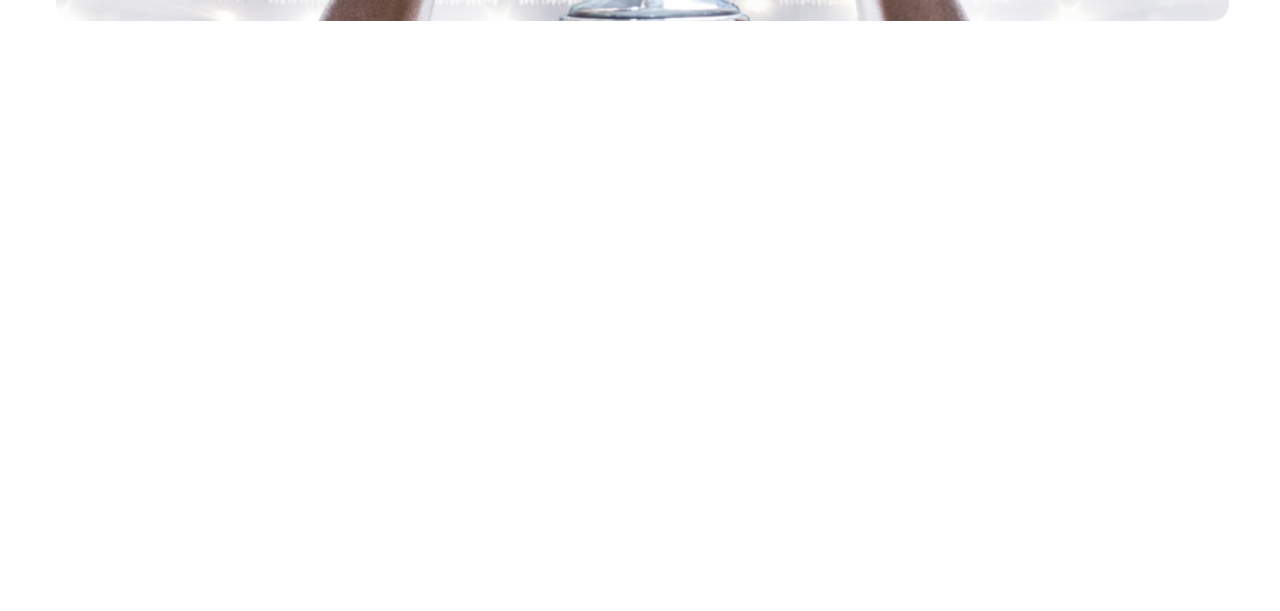
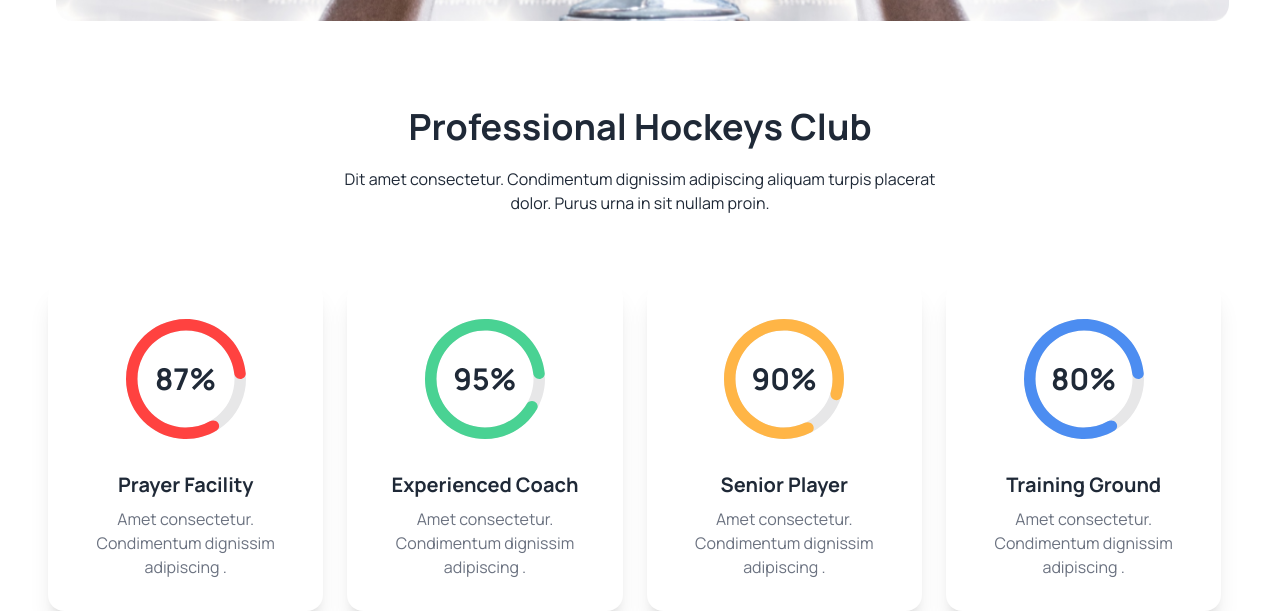
Before and after one commit to salahuddin24/Assignment-3-Hockeys, a plain HTML site: page index.html in a window 1280 px wide. Shown: the part 711-1322 px from the top of the page. Before the commit the page ends 878 px from the top, so only its background shows below. Drawn offline with nearby package versions, Linux system fonts and the light colour scheme.

Commit message:
added hockey club section

```diff
--- a/index.html
+++ b/index.html
@@ -113,7 +113,7 @@
       </div>
 
     </div>
-    <div class="bg-black mx-6 rounded-2xl lg:w-[550px] lg:relative  lg:bottom-[170px] lg:left-[700px]">
+    <div class="bg-black mx-6 rounded-2xl lg:w-[550px] lg:absolute lg:top-[560px]  lg:left-[700px]">
       <div class="text-white p-5 space-y-4">
         <h2 class="text-3xl font-semibold">Meet all the heroes from the field</h2>
         <p>Dit amet consectetur. Condimentum dignissim adipiscing aliquam turpis placerat dolor. Purus urna in sit nullam proin. </p>
@@ -124,7 +124,62 @@
 
 </header>
 <main>
+  <!-- hockey club section  -->
+  <section class=" mt-12 lg:mt-16">
+    <div class="text-center p-4 space-y-5">
+      <h2 class="text-4xl font-bold">Professional Hockeys Club</h2>
 
+          <p class=" ">Dit amet consectetur. Condimentum dignissim adipiscing aliquam turpis placerat <br> dolor. Purus urna in sit nullam proin. </p>
+    </div>
+    <div class="flex flex-col lg:flex-row gap-6 pt-12 w-11/12 mx-12">
+      <div class="card w-96 bg-base-100 shadow-xl">
+        <figure class="px-10 pt-10">
+          <img src="./Images/Group 9.svg" alt="Shoes" class="rounded-xl" />
+          <h2 class="absolute text-3xl font-bold">87%</h2>
+        </figure>
+        <div class="card-body items-center text-center">
+          <h2 class="card-title text-xl font-bold">Prayer Facility</h2>
+          <p class="text-gray-500">Amet consectetur. Condimentum dignissim adipiscing .</p>
+
+        </div>
+      </div>
+      <div class="card w-96 bg-base-100 shadow-xl">
+        <figure class="px-10 pt-10">
+          <img src="./Images/Group 9 (1).svg" alt="Shoes" class="rounded-xl" />
+          <h2 class="absolute text-3xl font-bold">95%</h2>
+        </figure>
+        <div class="card-body items-center text-center">
+          <h2 class="card-title text-xl font-bold">Experienced Coach</h2>
+          <p class="text-gray-500">Amet consectetur. Condimentum dignissim adipiscing .</p>
+
+        </div>
+      </div>
+      <div class="card w-96 bg-base-100 shadow-xl">
+        <figure class="px-10 pt-10">
+          <img src="./Images/Group 9 (2).svg" alt="Shoes" class="rounded-xl" />
+          <h2 class="absolute text-3xl font-bold">90%</h2>
+        </figure>
+        <div class="card-body items-center text-center">
+          <h2 class="card-title text-xl font-bold">Senior Player</h2>
+          <p class="text-gray-500">Amet consectetur. Condimentum dignissim adipiscing .</p>
+
+        </div>
+      </div>
+      <div class="card w-96 bg-base-100 shadow-xl">
+        <figure class="px-10 pt-10">
+          <img src="./Images/Group 9 (3).svg" alt="Shoes" class="rounded-xl" />
+          <h2 class="absolute text-3xl font-bold">80%</h2>
+        </figure>
+        <div class="card-body items-center text-center">
+          <h2 class="card-title text-xl font-bold">Training Ground</h2>
+          <p class="text-gray-500">Amet consectetur. Condimentum dignissim adipiscing .</p>
+
+        </div>
+      </div>
+
+    </div>
+
+  </section>
 </main>
 <footer>
 
```
Also changed, not shown: Images/Group 9 (1).svg (added), Images/Group 9 (2).svg (added), Images/Group 9 (3).svg (added), Images/Group 9.svg (added).
